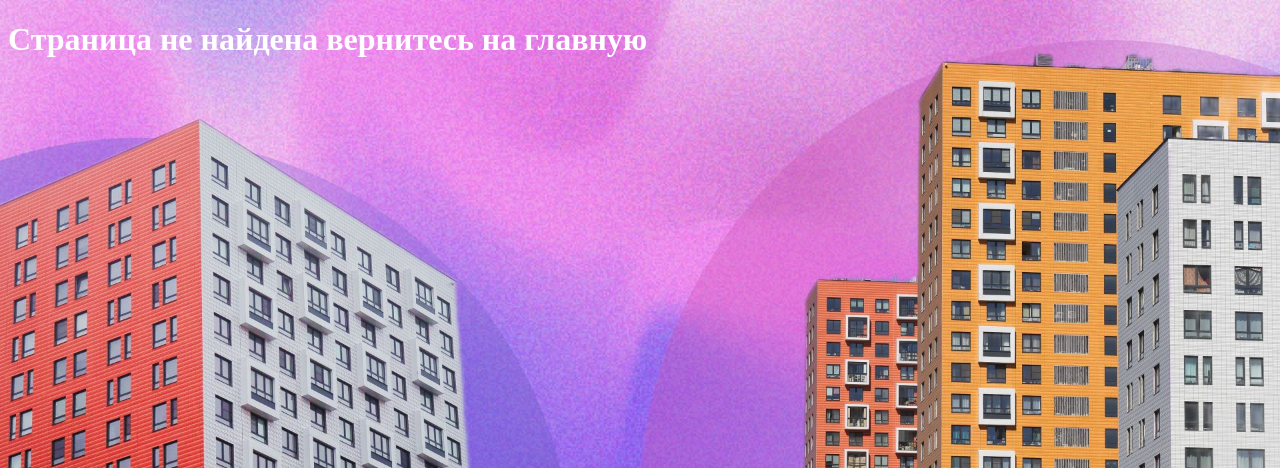
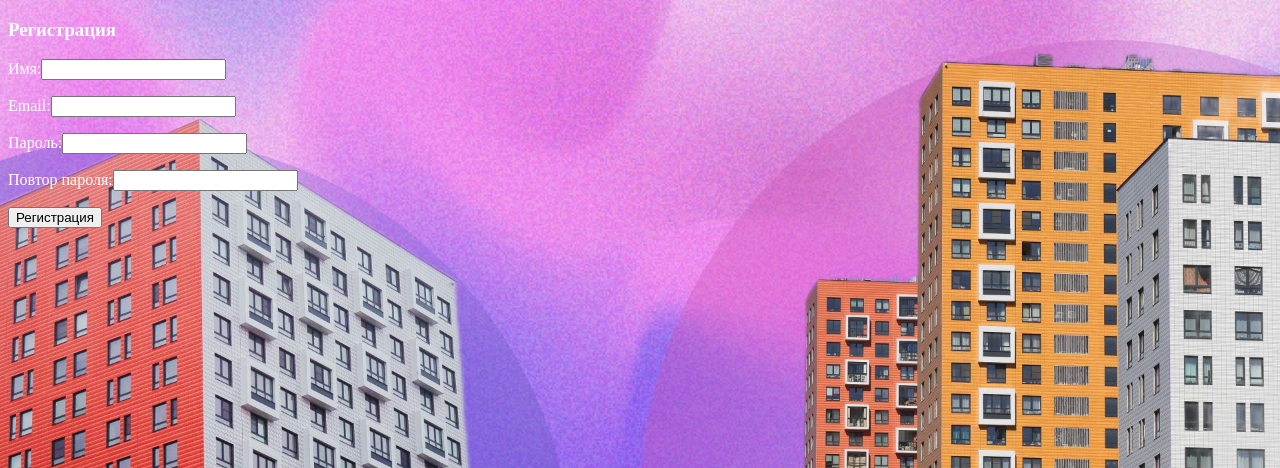
Before and after one commit to TorValum/Kvartira.RU, a Flask app: page /register in a window 1280 px wide. Shown: the top 468 px of the page. Run offline with Flask 3, Linux system fonts and the light colour scheme; data comes from the database, SQL or seed files in the repository; both versions use the stored data as it was after the commit; parts of the project's set-up code (start-up, migrations or seed data) failed here and were passed over.

Commit message:
сделал регистрацию

```diff
--- a/FDataBase.py
+++ b/FDataBase.py
@@ -1,4 +1,5 @@
 import sqlite3
+import time
 
 class FDataBase:
     def __init__(self, db):
@@ -74,3 +75,20 @@ class FDataBase:
             print("КРИТИЧЕСКАЯ ОШИБКА SQLITE:", e)
             print("-" * 50)
             return False
+
+    def addUser(self, name, email, hpsw):
+        try:
+            self.__cur.execute("SELECT COUNT() as count FROM users WHERE email = ?", (email,))
+            res = self.__cur.fetchone()
+            if res['count'] > 0:
+                print("Пользователь с таким  email уже существует")
+                return False
+
+            tm = int(time.time())
+            self.__cur.execute("INSERT INTO users (name, email, psw, time) VALUES (?, ?, ?, ?)", (name, email, hpsw, tm))
+            self.__db.commit()
+        except sqlite3.Error as e:
+            print("Ошибка добавления пользователя в БД" + str(e))
+            return False
+
+        return True
--- a/app.py
+++ b/app.py
@@ -1,14 +1,15 @@
 import sqlite3
 import os
 from flask import Flask, render_template, request, g, flash, abort, url_for, session, redirect, make_response
+from werkzeug.security import generate_password_hash
 from FDataBase import FDataBase
 
 DATABSE = 'bd.db'
 DEBUG = True
-app.config['SECRET_KEY'] = "dasdsajfdsfkjdsfkjbdhfbdsi32139721387198739fuidhuh178dsa"
 
 app = Flask(__name__)
 app.config.from_object(__name__)
+app.config['SECRET_KEY'] = "dasdsajfdsfkjdsfkjbdhfbdsi32139721387198739fuidhuh178dsa"
 
 app.config.update(dict(DATABASE=os.path.join(app.root_path, 'bd.db')))
 
@@ -100,6 +101,25 @@ def profile(username):
         abort(401)
     return f"Профиль пользователя: {username}"
 
+@app.route("/login")
+def login():
+    return render_template("login.html", menu = dbase.getMenu())
+
+
+@app.route("/register", methods=["POST", "GET"])
+def register():
+    db = get_db()
+    dbase = FDataBase(db)
+    if request.method == "POST":
+        if request.form['psw'] != request.form['psw2']:
+            flash('Пароли не совпадают', category='error')
+        elif dbase.addUser(request.form['name'], request.form['email'], generate_password_hash(request.form['psw'])):
+            flash('Вы успешно зарегистрированы', category='success')
+            return redirect(url_for('login'))
+        else:
+            flash('Ошибка регистрации', category='error')
+    return render_template("register.html", menu = dbase.getMenu())
+
 ##@app.route("/login", methods=["POST", "GET"])
 ##def login():
 ##    db = get_db()
@@ -114,20 +134,23 @@ def profile(username):
 ##    return render_template('login.html', title="Авторизация", menu=menu)
 
 
-@app.route("/login")
-def login():
-    log=""
-    if request.cookies.get('logged'):
-        log = request.cookies.get('logged')
-    res = make_response(f"<h1>Форма автторизации</h1><p>loogged: {log}")
-    res.set_cookie("logged", "yes", 30*24*3600)
-    return res
+#---------------------------------------------------------------------------------КУКИ ---------------------------------------------------------------------------
+##@app.route("/login")
+##def login():
+##    log=""
+##    if request.cookies.get('logged'):
+##        log = request.cookies.get('logged')
+##    res = make_response(f"<h1>Форма автторизации</h1><p>loogged: {log}")
+##    res.set_cookie("logged", "yes", 30*24*3600)
+##    return res
 
-@app.route("/logout")
-def logout():
-    res = make_response("<p>Вы больше не авторизованы!</p>")
-    res.set_cookie("logged", "", 0)
-    return res
+##@app.route("/logout")
+##def logout():
+##    res = make_response("<p>Вы больше не авторизованы!</p>")
+##    res.set_cookie("logged", "", 0)
+##    return res
+#---------------------------------------------------------------------------------------------------------------------------------------------------------------------
+
 
 ##Создание новой
 @app.route("/about", methods=["POST", "GET"])
--- a/sq_db.sql
+++ b/sq_db.sql
@@ -65,3 +65,11 @@ create Table IF NOT EXISTS Zayavka2(
     zhelaemyi_cena integer,
     zhelaemyi_rooms integer
 );
+
+CREATE Table if NOT EXISTS users(
+    id integer PRIMARY KEY AUTOINCREMENT,
+    name text NOT NULL,
+    email text NOT null,
+    psw text not null,
+    time integer not null
+)
--- /dev/null
+++ b/templates/register.html
@@ -0,0 +1,24 @@
+{% extends 'base.html' -%}
+
+{% block title -%}
+<title> Регистрация</title>
+{% endblock -%}
+</head>
+
+<body>
+    {% block content -%}
+    {% block mainmenu -%}
+    <h3>Регистрация</h3>
+    {%for cat, msg in get_flashed_messages(True) %}
+    <div class="flash {{cat}}">{{msg}}</div>
+    {% endfor %}
+    <form action="/register" method="post" class="form-contact">
+        <p><label>Имя:</label><input type="text" name="name" value="" required />
+        <p><label>Email:</label><input type="text" name="email" value="" required />
+        <p><label> Пароль:</label><input type="password" name="psw" value="" required />
+        <p><label> Повтор пароля:</label><input type="password" name="psw2" value="" required />
+        <p><input type="submit" value="Регистрация" />
+    </form>
+    {% endblock -%}
+</body>
+{% endblock -%}
```
Also changed, not shown: templates/login.html (+7 -1 lines), bd.db.
